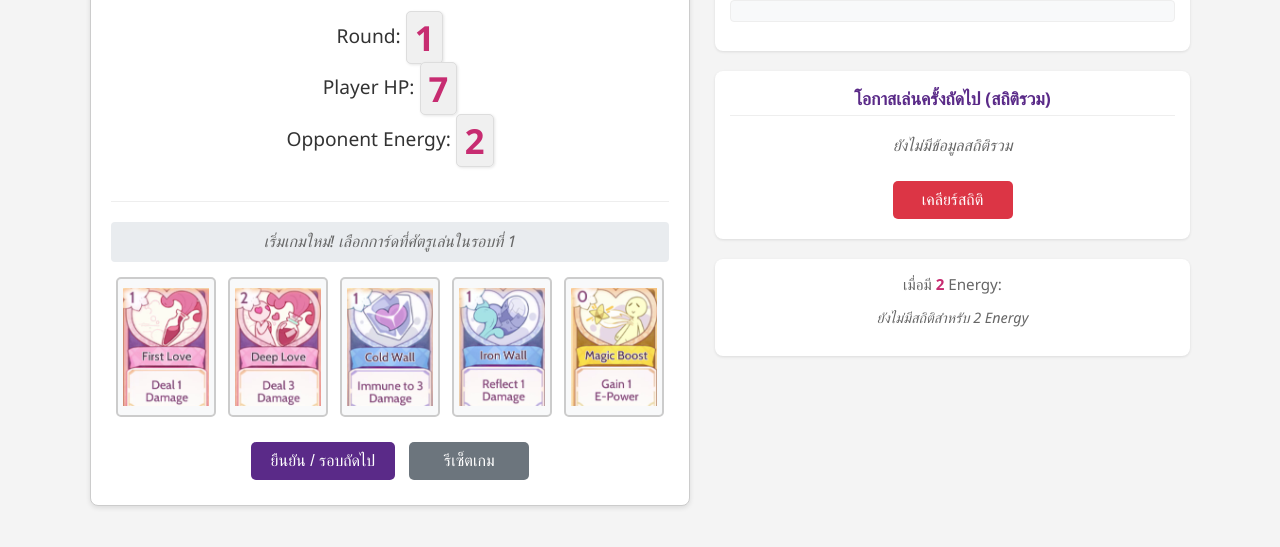
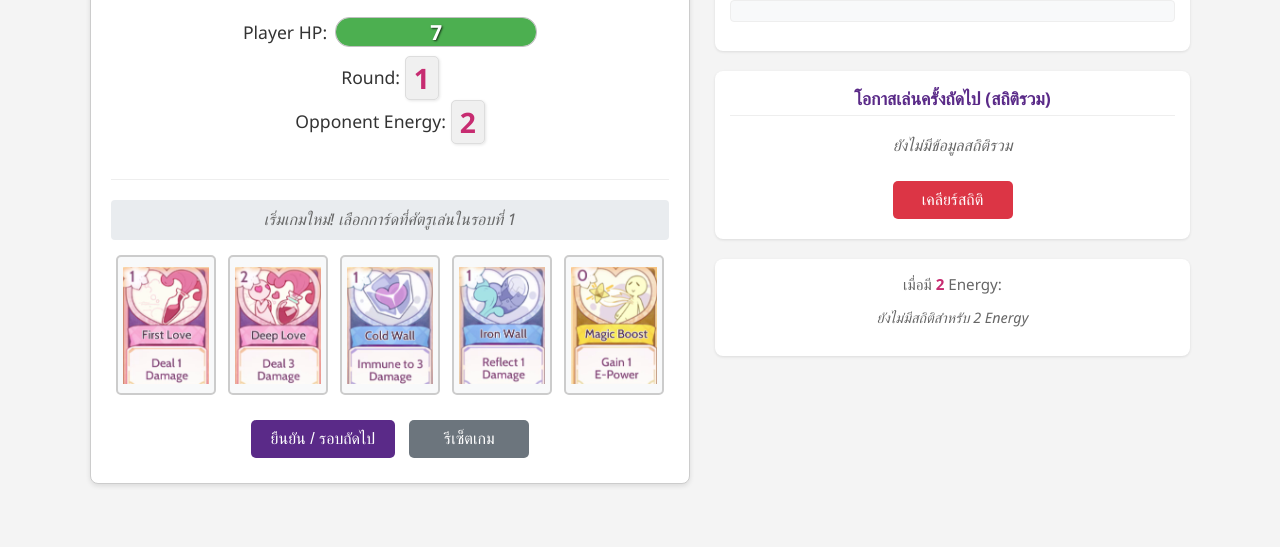
Before and after one commit to Meawkung/roo_lovepotions_trackenergy, a plain HTML site: page index.html in a window 1280 px wide. Shown: the part 103-650 px from the top of the page. Drawn offline with Linux system fonts and the light colour scheme.

Commit message:
Add player HP display with health bar and update UI styles

```diff
--- a/index.html
+++ b/index.html
@@ -17,8 +17,14 @@
                 <h2>Enemy Energy Tracker</h2>
 
                 <div class="display-area">
+                    <div class="hp-display">
+                        <span class="hp-label">Player HP:</span>
+                        <div class="hp-bar-wrapper"> <!-- ตัวหุ้มสำหรับ Bar และ Value -->
+                            <div class="hp-bar-fill" id="player-hp-bar"></div> <!-- ส่วนที่เติม Bar (สีเขียว/เหลือง/แดง) -->
+                            <span class="hp-value" id="player-hp">7</span> <!-- ตัวเลข HP -->
+                        </div>
+                    </div>
                     <p>Round: <span id="current-round">1</span></p>
-                    <p>Player HP: <span id="player-hp">7</span></p>
                     <p>Opponent Energy: <span id="opponent-energy">2</span></p> <!-- เปลี่ยนข้อความเล็กน้อย -->
                 </div>
 
--- a/js/ui.js
+++ b/js/ui.js
@@ -1,9 +1,11 @@
 // js/ui.js
 import { cardNames } from './config.js'; // Import card names if needed
+import { STARTING_HP } from './config.js'; // <<<--- Import STARTING_HP
 
 // --- DOM Element References ---
 const roundDisplay = document.getElementById('current-round');
 const playerHPDisplay = document.getElementById('player-hp'); // Reference for Player HP
+const playerHPBar = document.getElementById('player-hp-bar'); // <<<--- Reference ใหม่สำหรับ Fill Bar
 const energyDisplay = document.getElementById('opponent-energy');
 const statusMessage = document.getElementById('status-message');
 const cardSelector = document.getElementById('card-selector');
@@ -17,7 +19,7 @@ const resetButton = document.getElementById('reset-button');
 const clearStatsButton = document.getElementById('clear-stats-button');
 
 // Basic check for essential elements (more robust)
-const essentialElements = { roundDisplay, playerHPDisplay, energyDisplay, statusMessage, cardSelector, cardButtons, nextRoundButton, historyLog, probabilityDisplay, conditionalProbDisplay, conditionalEnergyValue, resetButton };
+const essentialElements = { roundDisplay, playerHPDisplay, playerHPBar, energyDisplay, statusMessage, cardSelector, cardButtons, nextRoundButton, historyLog, probabilityDisplay, conditionalProbDisplay, conditionalEnergyValue, resetButton };
 for (const key in essentialElements) {
     if (!essentialElements[key]) {
         console.error(`Essential UI element "${key}" not found! Check your HTML IDs.`);
@@ -42,8 +44,30 @@ export function updateCardButtonStates(availableEnergy, isGameOver) {
 
 export function updateMainDisplay(round, energyAvailable, currentHP) {
     if (roundDisplay) roundDisplay.textContent = round;
-    if (playerHPDisplay) playerHPDisplay.textContent = currentHP; // Update Player HP
-    if (energyDisplay) energyDisplay.textContent = energyAvailable; // Opponent Energy available at start of round
+    if (energyDisplay) energyDisplay.textContent = energyAvailable;
+
+    // --- Update Player HP Display (Number and Bar) ---
+    if (playerHPDisplay) {
+        playerHPDisplay.textContent = currentHP;
+    }
+    if (playerHPBar) {
+        // Calculate percentage (handle division by zero)
+        const maxHP = STARTING_HP; // Use imported max HP
+        const hpPercent = maxHP > 0 ? Math.max(0, (currentHP / maxHP) * 100) : 0; // Ensure percent is not negative
+
+        // Update bar width
+        playerHPBar.style.width = hpPercent + '%';
+
+        // Update bar color based on percentage
+        playerHPBar.classList.remove('medium', 'low'); // Remove previous color classes
+        if (hpPercent <= 50) {
+            playerHPBar.classList.add('low');
+        } else if (hpPercent <= 60) {
+            playerHPBar.classList.add('medium');
+        }
+        // Default is green (no class needed if > 50%)
+    }
+    // --- ----------------------------------------- ---
 }
 
 export function updateHistoryDisplay(history) {
--- a/style.css
+++ b/style.css
@@ -65,26 +65,83 @@ hr { /* Horizontal lines within tracker */
 .display-area { /* อาจจะต้องเพิ่ม padding หรือปรับ margin ถ้า layout ชนกัน */
     padding-bottom: 10px;
 }
+.display-area p { /* สไตล์สำหรับ Round และ Opponent Energy */
+    margin: 10px 0;
+    font-size: 1.1em;
+    text-align: center;
+}
+.display-area p span { /* สไตล์สำหรับตัวเลข Round และ Energy */
+    font-weight: bold;
+    color: #c72c71;
+    font-size: 1.6em; /* อาจจะลดขนาดลงเล็กน้อยจากเดิม */
+    padding: 2px 8px;
+    background-color: #f0f0f0;
+    border-radius: 5px;
+    border: 1px solid #ddd;
+    box-shadow: 1px 1px 3px rgba(0,0,0,0.1);
+    vertical-align: middle;
+    line-height: 1.2;
+}
 
-.display-area p {
-    margin: 10px 0;
-    font-size: 1.2em;
-    text-align: center; /* Center round/energy */
+/* --- **** NEW Health Bar Styles **** --- */
+.hp-display {
+    display: flex; /* จัด Label กับ Bar ให้อยู่บรรทัดเดียวกัน */
+    align-items: center; /* จัดให้อยู่กลางแนวตั้ง */
+    justify-content: center; /* จัดกลางแนวนอน (ถ้าต้องการ) */
+    margin: 15px 0; /* ระยะห่างบนล่าง */
+    gap: 8px; /* ช่องว่างระหว่าง Label กับ Bar */
 }
-.display-area span {
+
+.hp-label {
+    font-size: 1.1em;
+    white-space: nowrap; /* ไม่ให้ตัดคำ */
+}
+
+.hp-bar-wrapper {
+    position: relative; /* เป็น reference ให้ bar fill/bg */
+    flex-grow: 1; /* ให้กินพื้นที่ที่เหลือ */
+    max-width: 200px; /* กำหนดความกว้างสูงสุดของ Bar */
+    height: 28px; /* ความสูงของ Bar */
+    background-color: #e0e0e0; /* สีพื้นหลังสำรอง (เผื่อ background ไม่โหลด) */
+    border-radius: 14px; /* ทำให้มุมมนครึ่งวงกลม */
+    overflow: hidden; /* ซ่อนส่วนเกินของ fill */
+    border: 1px solid #c0c0c0; /* เส้นขอบบางๆ */
+    box-shadow: inset 0 1px 3px rgba(0,0,0,0.15); /* เงาด้านใน */
+}
+
+.hp-bar-fill {
+    position: absolute;
+    top: 0;
+    left: 0;
+    height: 100%;
+    background-color: #4CAF50; /* สีเขียวเริ่มต้น */
+    border-radius: 14px; /* ทำให้มุมมนเหมือนกัน */
+    width: 100%; /* เริ่มต้นเต็ม */
+    z-index: 1; /* อยู่บน background */
+    transition: width 0.4s ease-in-out, background-color 0.4s ease; /* ทำให้เปลี่ยนขนาด/สี สมูท */
+}
+
+/* สี Bar ตาม % HP (ปรับแก้ใน JS) */
+.hp-bar-fill.medium { background-color: #ffc107; } /* สีเหลือง */
+.hp-bar-fill.low { background-color: #f44336; } /* สีแดง */
+
+.hp-value {
+    position: absolute; /* ลอยอยู่เหนือ Bar */
+    top: 0;
+    left: 0;
+    width: 100%;
+    height: 100%;
+    z-index: 2; /* อยู่บนสุด */
+    display: flex; /* ใช้ flex จัดกลาง */
+    justify-content: center;
+    align-items: center;
+    color: white; /* สีตัวเลข */
+    font-size: 1.3em; /* ขนาดตัวเลข */
     font-weight: bold;
-    color: #c72c71; /* อาจจะปรับสีให้เข้มขึ้นเล็กน้อย */
-    font-size: 1.8em; /* << เพิ่มขนาด font ให้ใหญ่ขึ้นมาก */
-    padding: 2px 8px; /* เพิ่ม padding เล็กน้อย */
-    background-color: #f0f0f0; /* เพิ่มพื้นหลังสีเทาอ่อน */
-    border-radius: 5px; /* ทำให้มุมมน */
-    border: 1px solid #ddd; /* เพิ่มเส้นขอบบางๆ */
-    /* เพิ่มเงาเล็กน้อย */
-    box-shadow: 1px 1px 3px rgba(0,0,0,0.1);
-    /* จัดตำแหน่งแนวตั้งให้ดูดีขึ้น (ถ้า font ใหญ่มาก) */
-    vertical-align: middle;
-    line-height: 1.2; /* ปรับ line-height */
+    text-shadow: 1px 1px 2px rgba(0, 0, 0, 0.7); /* เงาให้ตัวเลขชัดขึ้น */
+    line-height: 28px; /* เท่ากับความสูง wrapper */
 }
+/* --- ***************************** --- */
 
 /* Status Message */
 #status-message {
@@ -338,6 +395,14 @@ hr { /* Horizontal lines within tracker */
 
     .conditional-probability-area h4 { font-size: 0.9em; }
      #conditional-probability-display li { font-size: 0.85em; }
+
+     .display-area p span { font-size: 1.4em; } /* ลดขนาด Round/Energy */
+
+     .hp-display { margin: 12px 0; gap: 6px; }
+     .hp-label { font-size: 1em; }
+     .hp-bar-wrapper { height: 24px; border-radius: 12px; max-width: 180px; }
+     .hp-bar-fill { border-radius: 12px; }
+     .hp-value { font-size: 0.8em; line-height: 24px; }
 }
 
 /* Extra small screens */
@@ -354,4 +419,8 @@ hr { /* Horizontal lines within tracker */
         font-size: 0.85em;
     }
      .info-column h3 { font-size: 0.95em; }
+
+     .hp-bar-wrapper { max-width: 150px; height: 20px; border-radius: 10px; }
+     .hp-bar-fill { border-radius: 10px; }
+     .hp-value { font-size: 0.75em; line-height: 20px; }
 }
```
Also changed, not shown: 1 other file.
